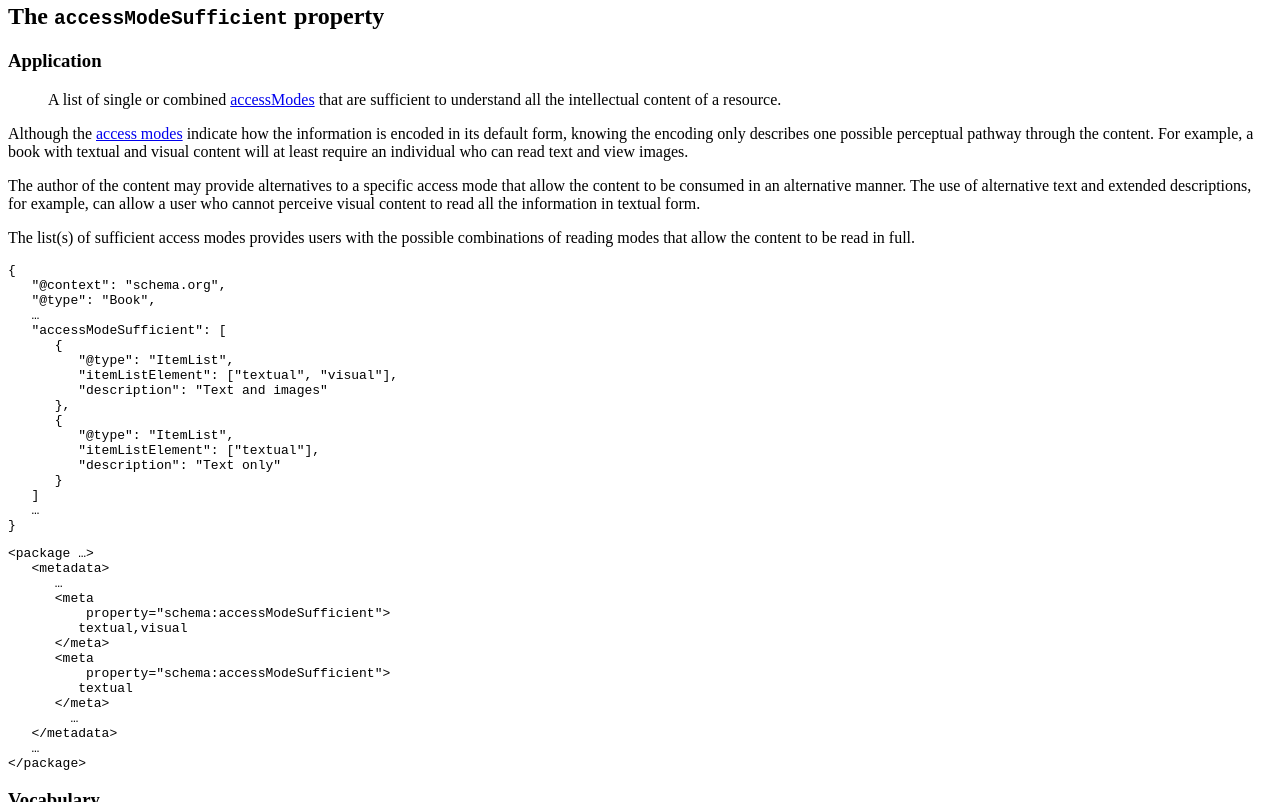
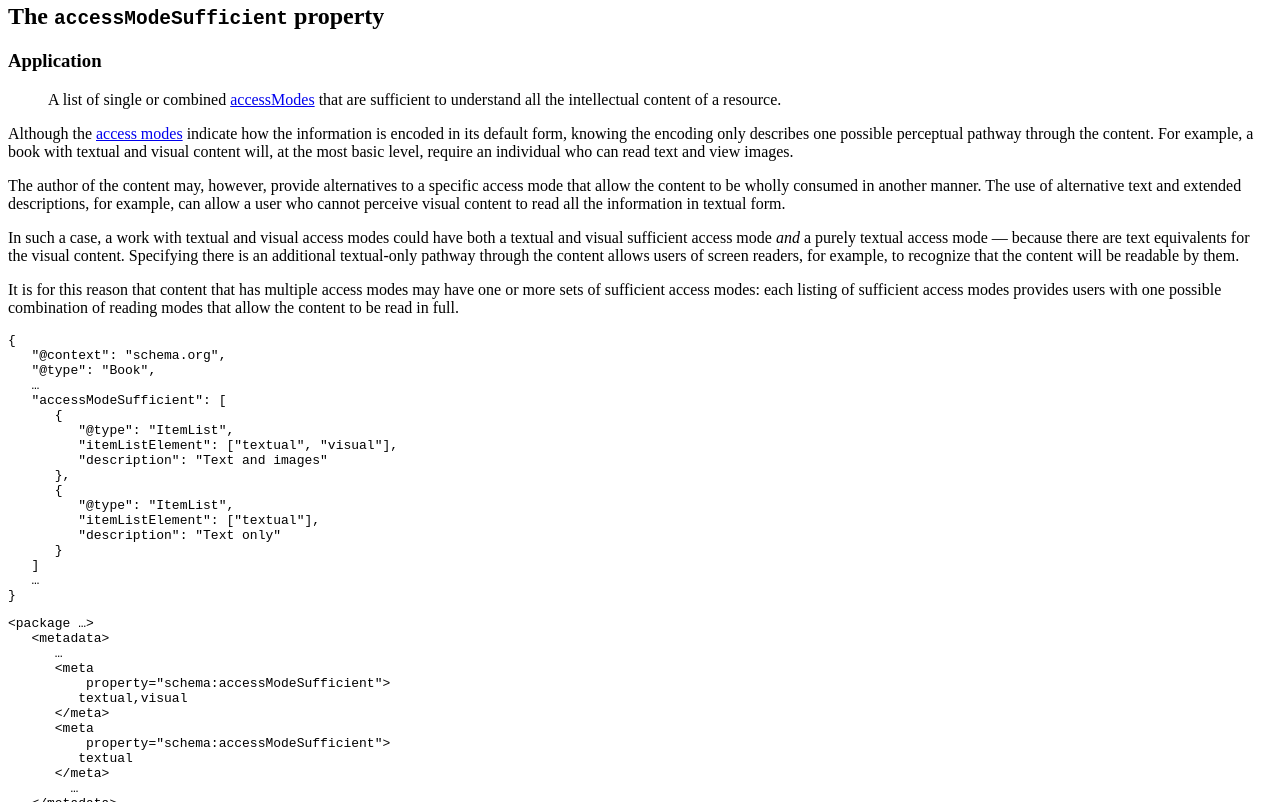
Before and after one commit to w3c/a11y-discov-vocab, a plain HTML site: page index.html in a window 1280 px wide. Shown: the part 11198-12000 px from the top of the page. Drawn offline with Linux system fonts and the light colour scheme.

Commit message:
Clarify why there can be multiple sets of sufficient access modes

```diff
--- a/index.html
+++ b/index.html
@@ -52,8 +52,7 @@
 			pre,
 			code {
 				white-space: break-spaces !important;
-			}
-		</style>
+			}</style>
 	</head>
 	<body>
 		<section id="abstract">
@@ -84,8 +83,8 @@
 					taxonomy, these specific properties were developed together as part of a project to improve the
 					discoverability of accessible resources headed by Benetech and IMS Global. Many of these properties
 					were derived directly from the <a
-						href="http://www.imsglobal.org/accessibility/afav3p0pd/AfA3p0_DESinfoModel_v1p0pd.html"
-						>Global Access for All (AfA) Information Model Data Element Specification</a>.</p>
+						href="http://www.imsglobal.org/accessibility/afav3p0pd/AfA3p0_DESinfoModel_v1p0pd.html">Global
+						Access for All (AfA) Information Model Data Element Specification</a>.</p>
 
 				<p>Part of this work included defining vocabularies of recommended values for use with these properties
 					to ensure predictability for machine processing. This document represents those vocabularies.</p>
@@ -123,9 +122,9 @@
 				<h3>Extending Vocabulary Terms</h3>
 
 				<p>This vocabulary currently uses the old <a href="https://schema.org/docs/old_extension.html">slash
-					extension syntax</a> employed by Schema.org until 2015. In this model, extensions of a term are
-					made by adding a slash followed by a refinement term. For example, see the <a
-						href="#braille"><code>braille</code> feature</a> for specifying specific braille codes.</p>
+						extension syntax</a> employed by Schema.org until 2015. In this model, extensions of a term are
+					made by adding a slash followed by a refinement term. For example, see the <a href="#braille"
+							><code>braille</code> feature</a> for specifying specific braille codes.</p>
 
 				<p>Authors are advised to use this extension mechanism sparingly at this time, as a future version of
 					the vocabulary may update this approach.</p>
@@ -1016,16 +1015,23 @@
 
 				<p>Although the <a href="#accessMode">access modes</a> indicate how the information is encoded in its
 					default form, knowing the encoding only describes one possible perceptual pathway through the
-					content. For example, a book with textual and visual content will at least require an individual
-					who can read text and view images.</p>
+					content. For example, a book with textual and visual content will, at the most basic level, require
+					an individual who can read text and view images.</p>
 
-				<p>The author of the content may provide alternatives to a specific access mode that allow the content
-					to be consumed in an alternative manner. The use of alternative text and extended descriptions, for
-					example, can allow a user who cannot perceive visual content to read all the information in textual
-					form.</p>
+				<p>The author of the content may, however, provide alternatives to a specific access mode that allow the
+					content to be wholly consumed in another manner. The use of alternative text and extended
+					descriptions, for example, can allow a user who cannot perceive visual content to read all the
+					information in textual form.</p>
 
-				<p>The list(s) of sufficient access modes provides users with the possible combinations of reading
-					modes that allow the content to be read in full.</p>
+				<p>In such a case, a work with textual and visual access modes could have both a textual and visual
+					sufficient access mode <em>and</em> a purely textual access mode &#8212; because there are text
+					equivalents for the visual content. Specifying there is an additional textual-only pathway through
+					the content allows users of screen readers, for example, to recognize that the content will be
+					readable by them.</p>
+
+				<p>It is for this reason that content that has multiple access modes may have one or more sets of
+					sufficient access modes: each listing of sufficient access modes provides users with one possible
+					combination of reading modes that allow the content to be read in full.</p>
 
 				<aside class="example" title="JSON-LD">
 					<pre><code>{
@@ -1231,12 +1237,12 @@
 		<section id="change-log" class="appendix">
 			<h2>Change Log</h2>
 
-			<p>Note that this change log only identifies substantive changes to the vocabulary &#8212; those that add
-				or deprecate terms, or are similarly noteworthy.</p>
+			<p>Note that this change log only identifies substantive changes to the vocabulary &#8212; those that add or
+				deprecate terms, or are similarly noteworthy.</p>
 
 			<p>For a list of all issues addressed (typos, minor definition modifications, etc.), refer to the <a
-				href="https://github.com/w3c/a11y-discov-vocab/issues?q=is%3Aissue+is%3Aclosed"
-				>Community Group's issue tracker</a>.</p>
+					href="https://github.com/w3c/a11y-discov-vocab/issues?q=is%3Aissue+is%3Aclosed">Community Group's
+					issue tracker</a>.</p>
 
 			<ul>
 				<li>No substantive changes have been made to date.</li>
@@ -1245,14 +1251,13 @@
 		<section id="acknowledgments" class="appendix">
 			<h2>Acknowledgments</h2>
 
-			<p>The editors would like to thank the <a
-				href="https://www.w3.org/community/a11y-discov-vocab/participants">Accessibility Discoverability
-				Vocabulary for Schema.org Community Group participants</a> for their ongoing input and suggestions
-				to improve this vocabulary.</p>
+			<p>The editors would like to thank the <a href="https://www.w3.org/community/a11y-discov-vocab/participants"
+					>Accessibility Discoverability Vocabulary for Schema.org Community Group participants</a> for their
+				ongoing input and suggestions to improve this vocabulary.</p>
 
-			<p>Additional thanks goes to the original participants of the <a
-				href="http://www.a11ymetadata.org">Accessibility Metadata Project</a> for their work bringing the
-				properties and vocabularies to reality.</p>
+			<p>Additional thanks goes to the original participants of the <a href="http://www.a11ymetadata.org"
+					>Accessibility Metadata Project</a> for their work bringing the properties and vocabularies to
+				reality.</p>
 		</section>
 	</body>
 </html>
```
